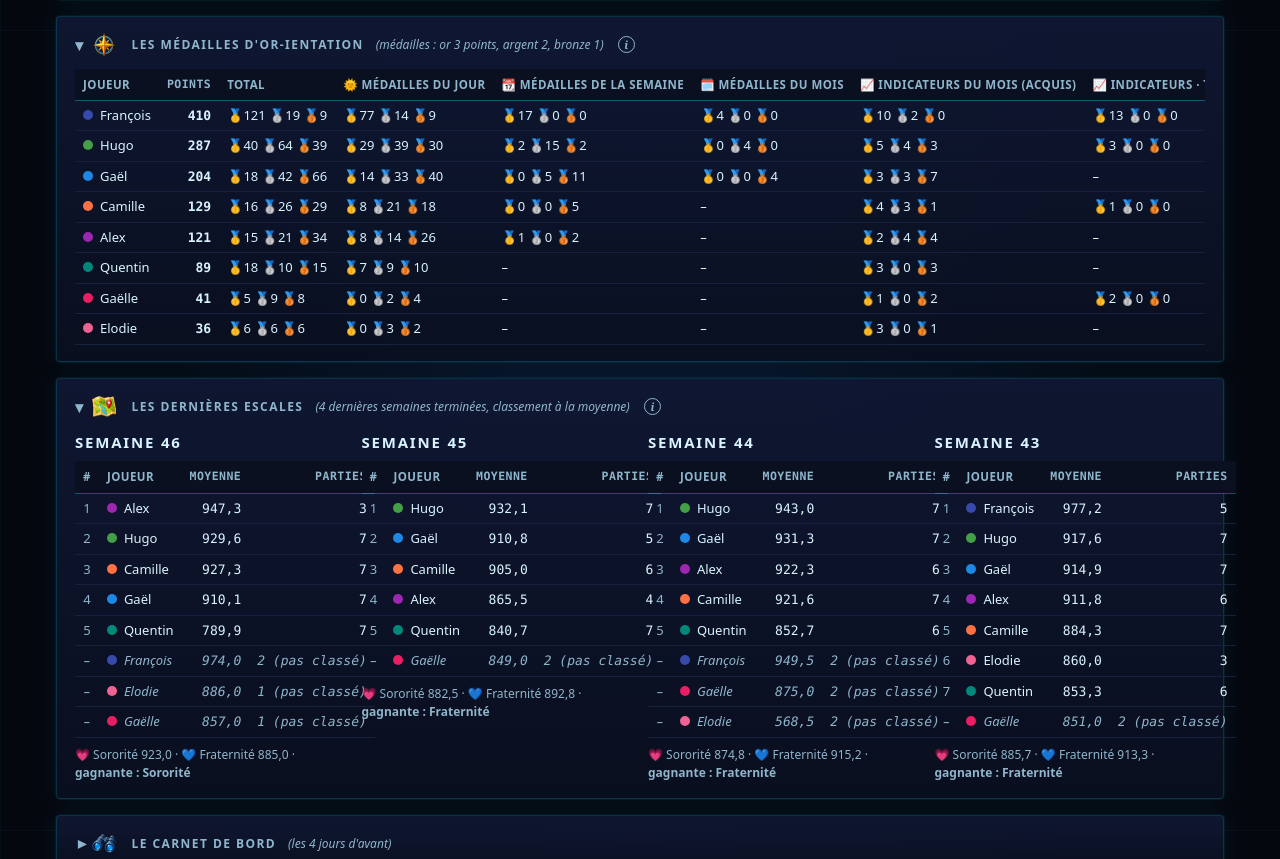
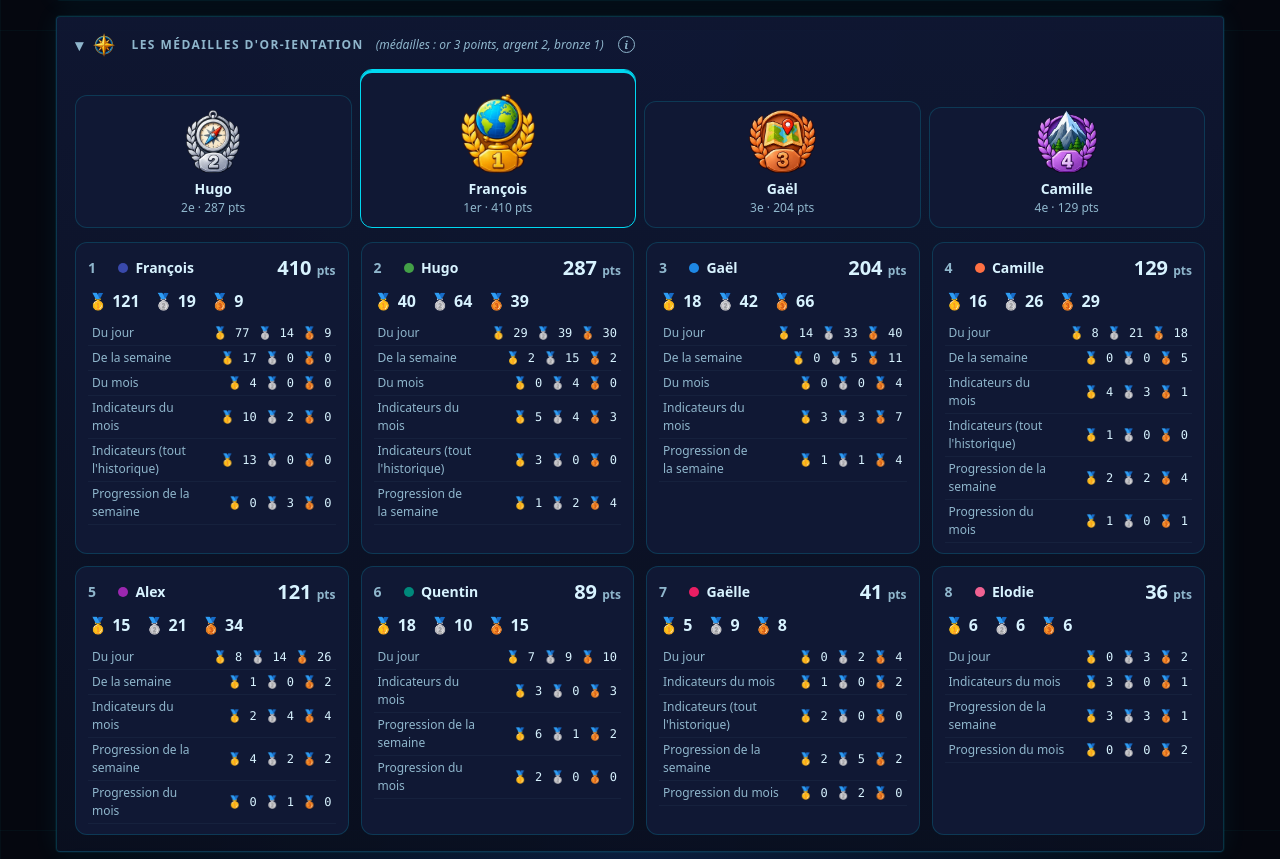
Before and after one commit to Theorible1/MAPATOR3000, a plain HTML site: page index.html in a window 1280 px wide. Shown: the part 1570-2429 px from the top of the page. Drawn offline with Linux system fonts and the light colour scheme.

Commit message:
Scores du 16/11/2026 21:57

```diff
--- a/app.js
+++ b/app.js
@@ -157,6 +157,9 @@ function graphique(etiquettes, series, { f = "0.0", infoLigne = "" } = {}) {
 // Podium à 4 marches (badges dessinés par Quentin) : les marches suivent les vrais rangs jusqu'au 4e ; à égalité, les joueurs
 // partagent une marche (même règle que la page Deathlist). lignes : [{rang, id}] ; valeur : texte affiché sous le nom.
 const PLACES = ["1re place", "2e place", "3e place", "4e place"];
+// Libellés courts des catégories de médailles (clés de jeu_en_cours.ETAGES)
+const COURT_ETAGE = { jour: "Du jour", semaine: "De la semaine", mois: "Du mois", ind_mois: "Indicateurs du mois",
+  indicateurs: "Indicateurs (tout l'historique)", prog_semaine: "Progression de la semaine", prog_mois: "Progression du mois" };
 function podium(lignes, valeur) {
   const rangs = [...new Set(lignes.map(l => l.rang))].filter(r => r >= 1 && r <= 4).sort((a, b) => a - b);
   if (!rangs.length) return "";
@@ -194,7 +197,9 @@ function vueResume() {
   };
   const etages = R.etages.map(([cle, t]) => [cle, t]);
   const ordreMed = Object.keys(R.total).sort((a, b) => R.total[b][3] - R.total[a][3] || R.total[b][0] - R.total[a][0]);
-  const med = v => v[0] + v[1] + v[2] ? `🥇${v[0]} 🥈${v[1]} 🥉${v[2]}` : "–";
+  // rang aux points (égalités au même rang), pour le podium et l'ordre des cartes
+  const rangsMedailles = ordreMed.map(id => ({ id, rang: 1 + ordreMed.filter(j => R.total[j][3] > R.total[id][3]).length }));
+  const trio = v => `<span class="m">🥇&nbsp;${v[0]}</span><span class="m">🥈&nbsp;${v[1]}</span><span class="m">🥉&nbsp;${v[2]}</span>`;
   return `
   <section class="carte"><h2>${titre("La bataille des hémisphères", "Sororité vs Fraternité", "Moyenne d'équipe = moyenne de toutes les parties des joueurs de l'équipe. Une équipe gagne un jour, une semaine ou un mois terminé quand sa moyenne est la meilleure.", "boussole")}</h2>
     ${e1 && e2 ? `<div class="score-duel"><span style="color:${couleurEquipe(e1)}">${eq[e1].v_jours}</span><small>jours gagnés</small><span style="color:${couleurEquipe(e2)}">${eq[e2].v_jours}</span></div>` : ""}
@@ -210,10 +215,15 @@ function vueResume() {
       <td class="num">${fmt(x.meilleur, "0")}</td><td class="num">${fmt(x.pire, "0")}</td><td class="num">${x.n}</td></tr>`).join("")}
     </tbody></table></div></section>
   <section class="carte" data-sec="medailles"><h2>${titre("Les médailles d'or-ientation", "médailles : or 3 points, argent 2, bronze 1", R.regles.join("\n"), "rose")}</h2>
-    <div class="defil"><table><thead><tr><th>Joueur</th><th class="num">Points</th><th>Total</th>${etages.map(([, t]) => `<th>${esc(t)}</th>`).join("")}</tr></thead><tbody>
-    ${ordreMed.map(id => `<tr><td>${qui(id)}</td><td class="num"><b>${R.total[id][3]}</b></td><td class="med">${med(R.total[id])}</td>
-      ${etages.map(([cle]) => `<td class="med">${med(R.medailles[cle][id] || [0, 0, 0])}</td>`).join("")}</tr>`).join("")}
-    </tbody></table></div></section>
+    ${podium(rangsMedailles, x => R.total[x.id][3] + " pts")}
+    <div class="cartes-med">${rangsMedailles.map(x => {
+      const t = R.total[x.id];
+      const lignes = etages.map(([cle]) => [cle, R.medailles[cle][x.id] || [0, 0, 0]]).filter(([, v]) => v[0] + v[1] + v[2]);
+      return `<div class="carte-med"><div class="tete-med"><span class="rang-med">${x.rang}</span>${qui(x.id)}<span class="pts-med">${t[3]} <small>pts</small></span></div>
+        <div class="totaux-med">${trio(t)}</div>
+        ${lignes.length ? `<table class="detail-med"><tbody>${lignes.map(([cle, v]) => `<tr><td>${esc(COURT_ETAGE[cle] || cle)}</td><td class="num">${trio(v)}</td></tr>`).join("")}</tbody></table>` : `<div class="petit">Pas encore de médaille.</div>`}
+      </div>`;
+    }).join("")}</div></section>
   <section class="carte" data-sec="semaines"><h2>${titre("Les dernières escales", "4 dernières semaines terminées, classement à la moyenne", R.regles[1] || "", "carte")}</h2>
     <div class="grille semaines">${R.semaines.filter(s => !s.en_cours).slice(0, 4).map(s => `<div><h3>Semaine ${esc(s.libelle.replace(/^S0?/, ""))}</h3>${tableClassement(s, { colN: true, f: "0.0" })}</div>`).join("")}</div></section>
   <section class="carte" data-sec="jours" data-replie="1"><h2>${titre("Le carnet de bord", "les 4 jours d'avant", "", "jumelles")}</h2>
--- a/style.css
+++ b/style.css
@@ -131,6 +131,21 @@ h2 img.ico{width:24px;height:24px;object-fit:contain;vertical-align:-7px;margin-
 .marche.r2{order:1;padding-top:14px}.marche.r3{order:3;padding-top:8px}.marche.r4{order:4;padding-top:2px}
 @media (max-width:560px){.podium{grid-template-columns:repeat(2,minmax(0,1fr))!important}.marche.r1,.marche.r2,.marche.r3,.marche.r4{padding-top:10px}.marche.r1{order:1}.marche.r2{order:2}.marche.r3{order:3}.marche.r4{order:4}}
 
+/* médailles : une carte par joueur */
+.cartes-med{display:grid;gap:12px;grid-template-columns:repeat(4,minmax(0,1fr))}
+@media (max-width:1100px){.cartes-med{grid-template-columns:repeat(2,minmax(0,1fr))}}
+@media (max-width:560px){.cartes-med{grid-template-columns:minmax(0,1fr)}}
+.carte-med{border:1px solid var(--border);border-radius:var(--rayon);background:var(--surface-2);padding:10px 12px;min-width:0}
+.tete-med{display:flex;align-items:center;gap:8px;font-weight:650}
+.rang-med{min-width:1.6em;color:var(--ink-2);font-variant-numeric:tabular-nums}
+.pts-med{margin-left:auto;font-size:20px;font-weight:750;font-variant-numeric:tabular-nums}
+.pts-med small{font-size:12px;color:var(--ink-2);font-weight:600}
+.totaux-med{display:flex;gap:14px;margin:6px 0 8px;font-size:16px;font-weight:650;font-variant-numeric:tabular-nums}
+.carte-med .m{white-space:nowrap}
+table.detail-med{font-size:12px}
+table.detail-med td{padding:3px 4px;color:var(--ink-2)}
+table.detail-med td.num .m{margin-left:8px;color:var(--ink)}
+
 /* bulle « i » */
 h2 .glose,h3 .glose{text-transform:none;font-style:italic;font-weight:400;font-size:12px;letter-spacing:0;color:var(--ink-2);margin-left:4px}
 .info{display:inline-grid;place-items:center;width:17px;height:17px;border-radius:50%;border:1px solid var(--ink-2);color:var(--ink-2);font:italic 700 11px/1 Georgia,serif;text-transform:none;letter-spacing:0;cursor:help;position:relative;vertical-align:1px;margin-left:6px}
```
Also changed, not shown: donnees/maptap.json.
